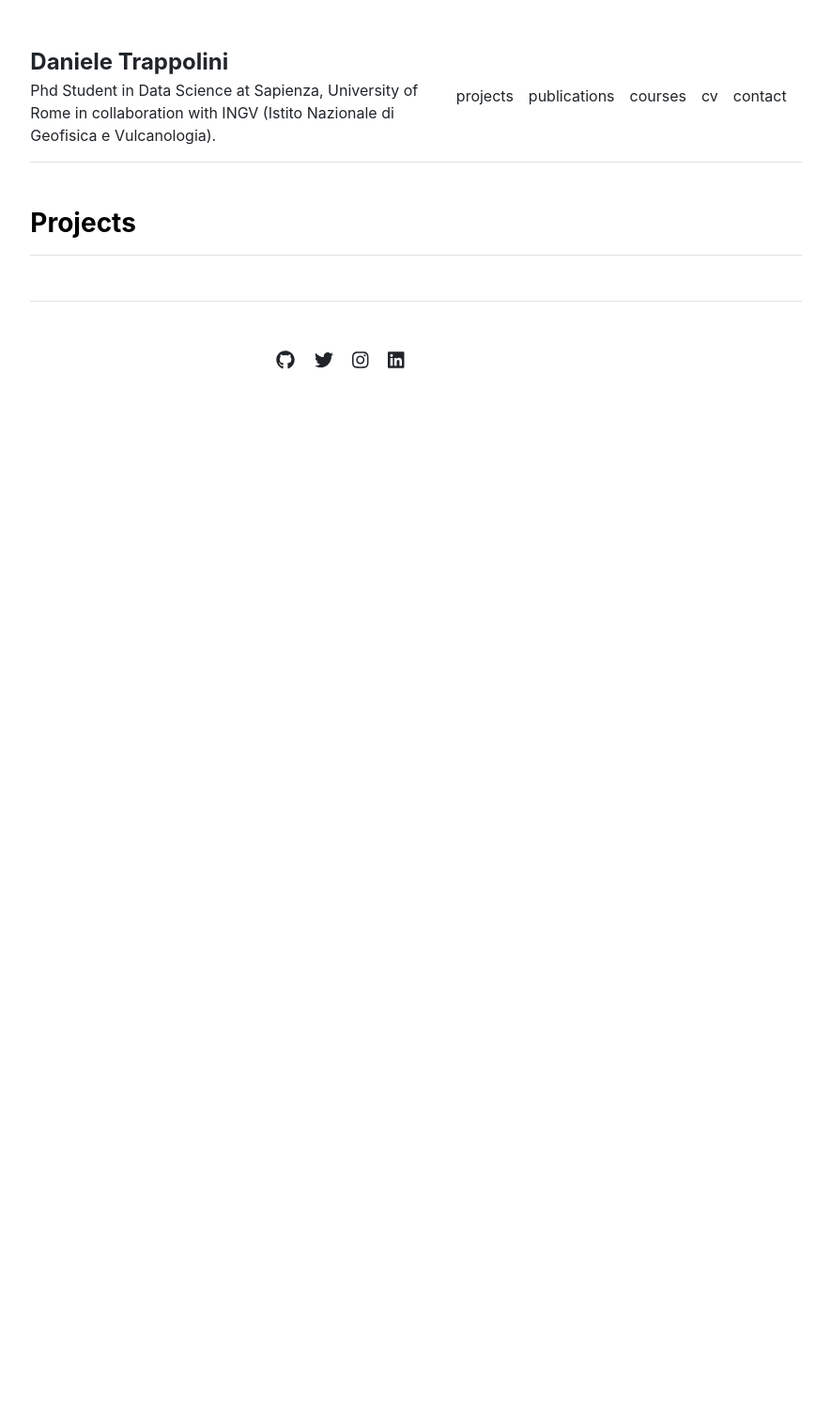
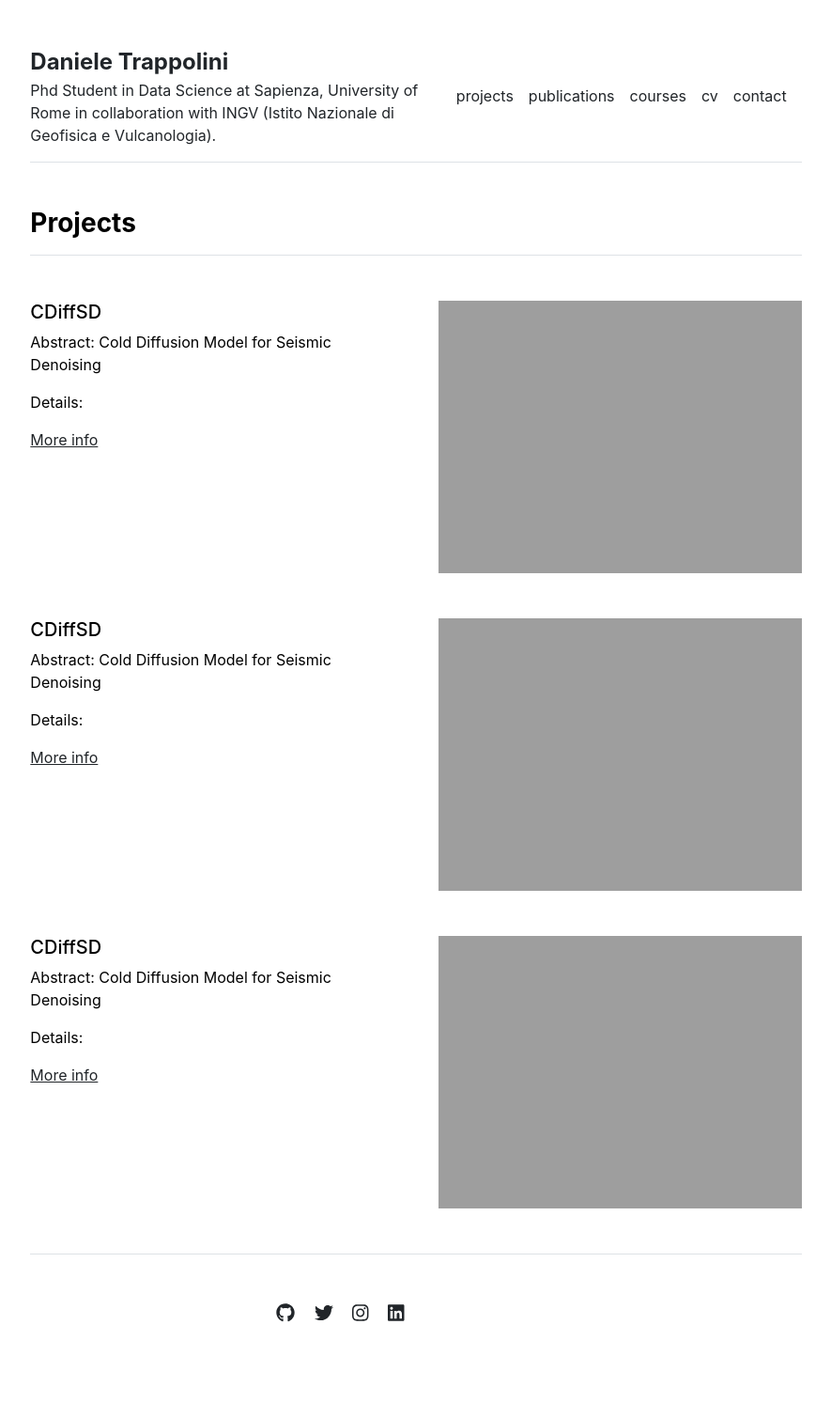
Before and after one commit to Daniele-Trappolini/Daniele-Trappolini.github.io, a Jekyll site: the page built from projects.md, in a window 1280 px wide. Shown: the whole page at 94% size, without its empty margins (197-1082 px from the left). Built offline with Jekyll 4.4.1, drawn with Linux system fonts in a browser that asks for light colours; before the commit the page ends 900 px from its top, so only the background shows below that.

Commit message:
settings.yml

```diff
--- a/_data/settings.yml
+++ b/_data/settings.yml
@@ -5,10 +5,11 @@ menu:
 - {name: 'cv', url: '/cv'}
 - {name: 'contact', url: '/contact'}
 
-project:
-- {name: 'CDiffSD', title: 'Cold Diffusion Model for Seismic Denoising',image: 'assets/img/primary-investigator.jpg', url: 'primary-investigator'}
-- {name: 'Lab Technician', title: 'Researcher', department: 'Physics & Astronomy', institution: 'Some University', institution_address: '1 Main Street, Canada', phone: '(000) 000-0000', email: 'hello@university.edu', office: 'Science Building 505', image: 'assets/img/lab-technician.jpg', url: 'lab-technician'}
-- {name: 'Graduate Student', title: 'Researcher', department: 'Physics & Astronomy', institution: 'Some University', institution_address: '1 Main Street, Canada', phone: '(000) 000-0000', email: 'hello@university.edu', office: 'Science Building 505', image: 'assets/img/graduate-student.jpg', url: 'graduate-student'}
+projects:
+- {title: 'CDiffSD', abstract: 'Cold Diffusion Model for Seismic Denoising',Details: 'ciao',image: 'assets/img/primary-investigator.jpg', url: 'primary-investigator'}
+- {title: 'CDiffSD', abstract: 'Cold Diffusion Model for Seismic Denoising',Details: 'ciao',image: 'assets/img/primary-investigator.jpg', url: 'primary-investigator'}
+- {title: 'CDiffSD', abstract: 'Cold Diffusion Model for Seismic Denoising',Details: 'ciao',image: 'assets/img/primary-investigator.jpg', url: 'primary-investigator'}
+
 
 courses:
 - {name: 'Vector Calculus', url: 'vector-calculus'}
```
